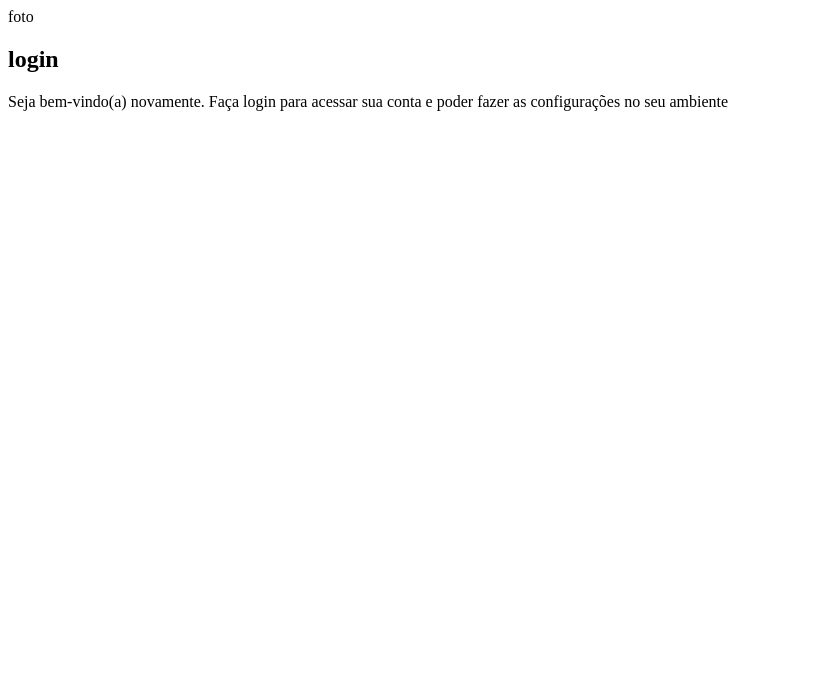
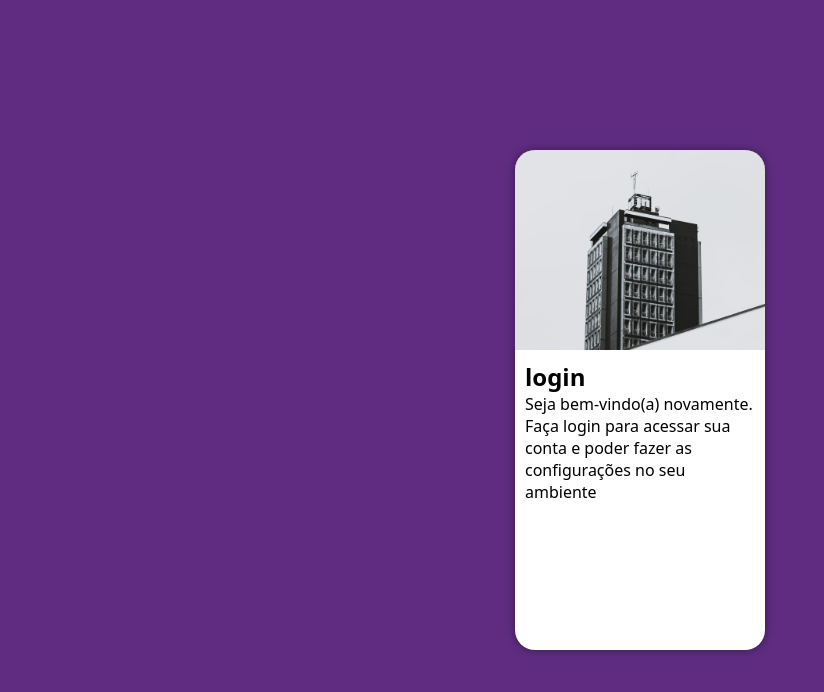
Before and after one commit to GustavoSilmir/projeto-login, a plain HTML site: page index.html in a window 1280 px wide. Shown: the whole page, without its empty margins (0-824 px from the left). Drawn offline with Linux system fonts and the light colour scheme.

Commit message:
commitado

```diff
--- a/estilos/style.css
+++ b/estilos/style.css
@@ -5,3 +5,49 @@
     verde: #49a09d
     lilás: #5f2c82
 */
+
+*{
+    font-family: system-ui, -apple-system, BlinkMacSystemFont, 'Segoe UI', Roboto, Oxygen, Ubuntu, Cantarell, 'Open Sans', 'Helvetica Neue', sans-serif;
+    padding: 0px;
+    margin: 0px;
+    box-sizing: border-box ;
+}
+
+body,html{
+    background-color: #5f2c82;
+    height: 100vh;
+    width: 100vw;
+}
+
+main{
+    position: relative;
+    height: 100vh;
+    width: 100vw;
+}
+
+section#login{
+    position: absolute;
+    top: 50%;
+    left: 50%;
+    transform: translate(-50%, -50%);
+    overflow: hidden;
+    background-color: white;
+    width: 250px;
+    height: 500px;
+    border-radius: 20px;
+    box-shadow: 0px 0px 10px rgba(0, 0, 0, 0.418);
+}
+
+section#login > div#imagem{
+    display: block;
+    background: #5f2c82 url(../imagens/tela-login.jpg ) no-repeat;
+    background-size: cover;
+    background-position: right top;
+    height: 200px;
+}
+
+section#login > div#formulario{
+    display: block;
+    padding: 10px;
+
+}
--- a/index.html
+++ b/index.html
@@ -10,7 +10,7 @@
     <main>
         <section id="login">
             <div id="imagem">
-                foto
+               <!--Aqui vai a imagem, mas na css-->
             </div>
             <div id="formulario">
                 <h1>login</h1>
```
